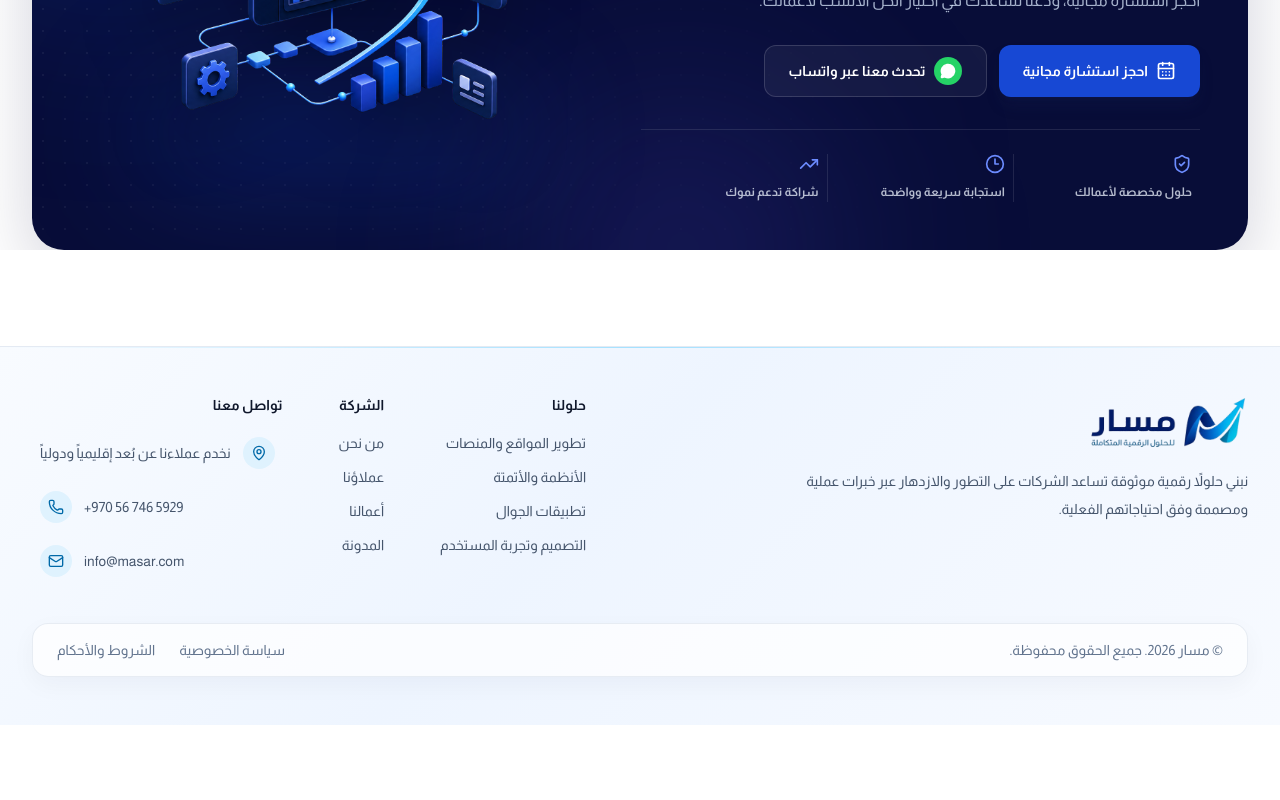
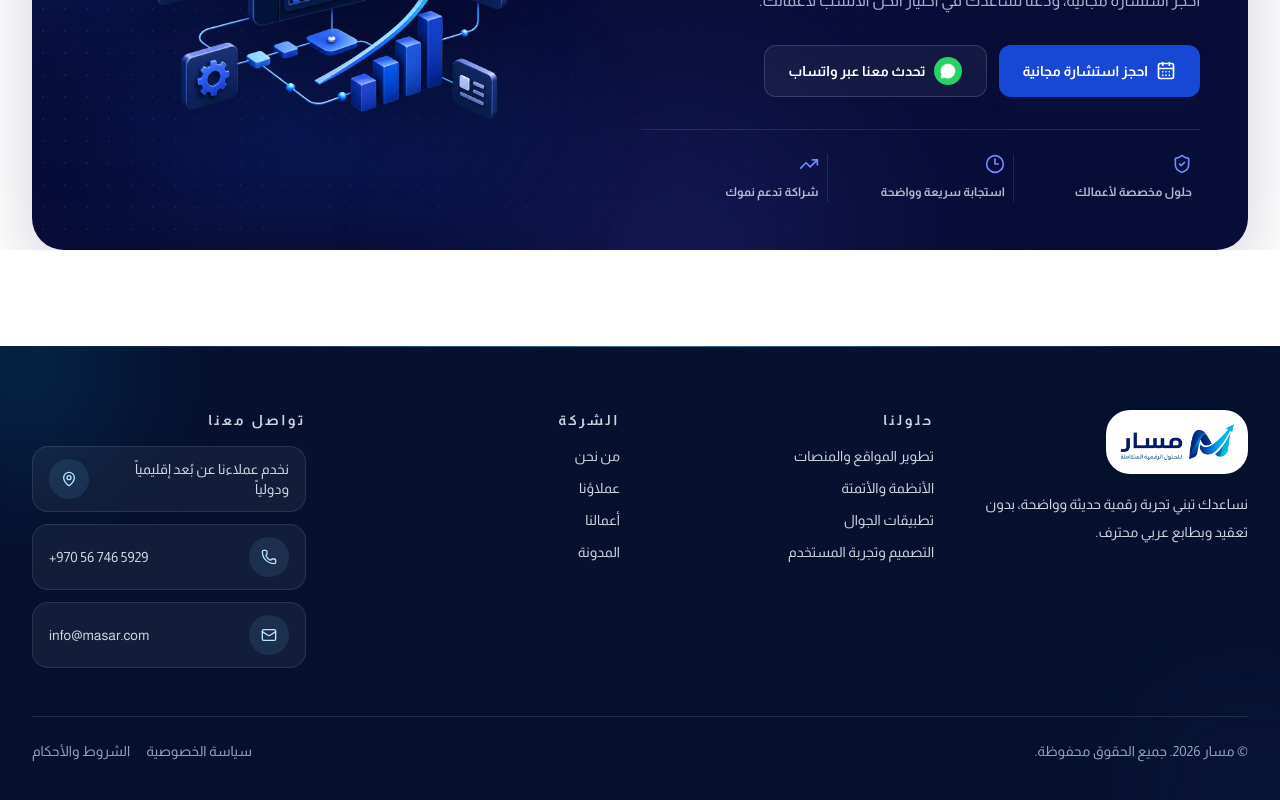
Before and after one commit to nabil-assi/masar_partner, a Next.js app: page /Website/about in a window 1280 px wide. Shown: the part 4682-5482 px from the top of the page. Before the commit the page ends 5407 px from the top, so only its background shows below. Built offline with nearby package versions, Linux system fonts and the light colour scheme.

Commit message:
add new modifies 2

```diff
--- a/src/app/globals.css
+++ b/src/app/globals.css
@@ -138,6 +138,32 @@ html {
   }
 }
 
+/* Reveal on scroll utilities */
+.reveal {
+  opacity: 0;
+  transform: translateY(18px) scale(0.995);
+  transition: opacity 700ms cubic-bezier(.2,.9,.2,1), transform 700ms cubic-bezier(.2,.9,.2,1);
+  will-change: opacity, transform;
+}
+
+.reveal.reveal-visible {
+  opacity: 1;
+  transform: translateY(0) scale(1);
+}
+
+/* small stagger helper when used via inline style -- optional */
+.reveal[data-reveal-delay] {
+  transition-delay: var(--reveal-delay, 0ms);
+}
+
+@media (prefers-reduced-motion: reduce) {
+  .reveal,
+  .reveal.reveal-visible {
+    transition: none !important;
+    transform: none !important;
+  }
+}
+
 @keyframes marquee {
   from {
     transform: translateX(0%);
--- a/src/app/layout.tsx
+++ b/src/app/layout.tsx
@@ -1,5 +1,6 @@
 // src/app/layout.tsx
 import "./globals.css";
+import RevealProvider from "../components/ui/RevealProvider";
 import { Almarai } from "next/font/google";
 import type { Metadata } from "next";
 
@@ -50,6 +51,7 @@ export default function RootLayout({
   return (
     <html lang="ar" dir="rtl" className={`${almarai.variable}`} suppressHydrationWarning>
       <body className="min-h-screen bg-white text-slate-950 vc-init" suppressHydrationWarning>
+        <RevealProvider />
         {children}
       </body>
     </html>
--- a/src/components/Website/home/Footer.tsx
+++ b/src/components/Website/home/Footer.tsx
@@ -68,37 +68,37 @@ export const Footer = () => {
 
   return (
     <>
-      <footer className="relative mt-24 overflow-hidden border-t border-slate-200/80 bg-[linear-gradient(135deg,_#f8fbff_0%,_#eef5ff_45%,_#f7faff_100%)] text-slate-700" dir="rtl">
-        <div className="absolute inset-x-0 top-0 h-px bg-gradient-to-r from-transparent via-sky-300/60 to-transparent" />
+      <footer className="relative mt-24 overflow-hidden bg-[#06112f] text-slate-100" dir="rtl">
+        <div className="absolute inset-x-0 top-0 h-px bg-gradient-to-r from-transparent via-sky-300/50 to-transparent" />
+        <div className="absolute -left-16 -top-16 h-44 w-44 rounded-full bg-sky-400/15 blur-3xl" />
+        <div className="absolute -right-16 -bottom-16 h-48 w-48 rounded-full bg-blue-950/25 blur-3xl" />
 
-        <div className="relative website-container py-10 sm:py-12">
-          <div className="flex flex-col gap-8 pb-8 lg:flex-row lg:items-start lg:justify-between lg:gap-10">
-            <div className="max-w-md">
-              <Link href="/" className="relative mb-4 flex h-14 w-40 transition-transform duration-300 hover:scale-[1.02]">
+        <div className="relative website-container py-16">
+          <div className="grid gap-10 lg:grid-cols-4">
+            <div className="space-y-4 text-right">
+              <Link href="/" className="inline-flex items-center rounded-3xl bg-white p-3 shadow-[0_20px_50px_rgba(0,0,0,0.08)]">
                 <Image
                   src="/icons/logo-web.png"
                   alt="مسار للحلول الرقمية"
-                  width={160}
-                  height={56}
-                  sizes="160px"
-                  className="object-contain object-right"
+                  width={176}
+                  height={64}
+                  sizes="176px"
+                  className="h-10 w-auto object-contain"
                 />
               </Link>
-
-              <p className="text-sm leading-7 text-slate-600">
-                نبني حلولاً رقمية موثوقة تساعد الشركات على التطور والازدهار عبر خبرات عملية ومصممة وفق احتياجاتهم الفعلية.
+              <p className="max-w-xs text-sm leading-7 text-slate-300">
+                نساعدك تبني تجربة رقمية حديثة وواضحة، بدون تعقيد وبطابع عربي محترف.
               </p>
             </div>
 
-            <div className="flex flex-col gap-8 sm:flex-row sm:gap-10 lg:gap-14">
-              <div>
-                <h3 className="mb-4 text-sm font-extrabold text-slate-900">حلولنا</h3>
-                <ul className="space-y-2.5">
-                  {servicesLinks.map((link, i) => (
-                    <li key={i}>
+            <div className="text-right">
+              <h3 className="mb-4 text-sm font-semibold uppercase tracking-[0.2em] text-slate-300">حلولنا</h3>
+              <ul className="space-y-3 text-sm text-slate-200/90">
+                {servicesLinks.map((link) => (
+                  <li key={link.label}>
                     <Link
                       href={link.href}
-                        className="text-sm text-slate-600 transition-colors hover:text-sky-700"
+                      className="transition hover:text-white"
                     >
                       {link.label}
                     </Link>
@@ -107,14 +107,14 @@ export const Footer = () => {
               </ul>
             </div>
 
-              <div>
-                <h3 className="mb-4 text-sm font-extrabold text-slate-900">الشركة</h3>
-                <ul className="space-y-2.5">
-                  {companyLinks.map((link, i) => (
-                    <li key={i}>
+            <div className="text-right">
+              <h3 className="mb-4 text-sm font-semibold uppercase tracking-[0.2em] text-slate-300">الشركة</h3>
+              <ul className="space-y-3 text-sm text-slate-200/90">
+                {companyLinks.map((link) => (
+                  <li key={link.label}>
                     <Link
                       href={link.href}
-                        className="text-sm text-slate-600 transition-colors hover:text-sky-700"
+                      className="transition hover:text-white"
                     >
                       {link.label}
                     </Link>
@@ -123,21 +123,19 @@ export const Footer = () => {
               </ul>
             </div>
 
-              <div>
-                <h3 className="mb-4 text-sm font-extrabold text-slate-900">تواصل معنا</h3>
-                <ul className="space-y-2.5">
+            <div className="text-right space-y-4">
+              <h3 className="text-sm font-semibold uppercase tracking-[0.2em] text-slate-300">تواصل معنا</h3>
+              <ul className="space-y-3 text-sm text-slate-200/90">
                 {contactItems.map((item) => (
                   <li key={item.label}>
                     <a
                       href={item.href}
-                        className="flex items-center gap-3 rounded-xl px-2 py-1.5 text-sm text-slate-600 transition-all duration-300 hover:bg-sky-50 hover:text-sky-700"
-                        dir={item.dir}
+                      className="flex items-center justify-between gap-3 rounded-2xl border border-white/10 bg-white/5 px-4 py-3 transition hover:border-white/20 hover:text-white"
+                      dir={item.dir ?? "rtl"}
                     >
-                        <span className="flex h-8 w-8 shrink-0 items-center justify-center rounded-full bg-sky-100 text-sky-700">
+                      <span className="max-w-[70%] text-right break-words">{item.label}</span>
+                      <span className="flex h-10 w-10 items-center justify-center rounded-full bg-sky-300/10 text-sky-200">
                         <item.icon className="h-4 w-4" />
-                        </span>
-                        <span className="break-words text-right" dir={item.dir}>
-                          {item.label}
                       </span>
                     </a>
                   </li>
@@ -145,19 +143,15 @@ export const Footer = () => {
               </ul>
             </div>
           </div>
-          </div>
 
-          <div className="mt-2 rounded-2xl border border-slate-200/80 bg-white/70 px-4 py-4 shadow-[0_8px_24px_rgba(15,23,42,0.04)] sm:px-6">
-            <div className="flex flex-col gap-4 text-sm sm:flex-row sm:items-center sm:justify-between">
-              <p className="text-slate-500">
-                © مسار {new Date().getFullYear()}. جميع الحقوق محفوظة.
-              </p>
-              <div className="flex flex-wrap items-center gap-x-6 gap-y-2">
-                {bottomLinks.map((link, i) => (
+          <div className="mt-12 border-t border-white/10 pt-6 text-sm text-slate-400 sm:flex sm:items-center sm:justify-between">
+            <p>© مسار {new Date().getFullYear()}. جميع الحقوق محفوظة.</p>
+            <div className="mt-3 flex flex-wrap items-center gap-4 sm:mt-0">
+              {bottomLinks.map((link) => (
                 <Link
-                    key={i}
+                  key={link.label}
                   href={link.href}
-                    className="text-slate-500 transition-colors hover:text-sky-700"
+                  className="transition hover:text-white"
                 >
                   {link.label}
                 </Link>
@@ -165,10 +159,8 @@ export const Footer = () => {
             </div>
           </div>
         </div>
-        </div>
       </footer>
 
-      {/* أزرار التواصل والرجوع للأعلى */}
       <AnimatePresence>
         <motion.a
           key="whatsapp-button"
@@ -210,7 +202,6 @@ export const Footer = () => {
             </motion.div>
           </motion.button>
         )}
-
       </AnimatePresence>
     </>
   );
--- /dev/null
+++ b/src/components/ui/RevealProvider.tsx
@@ -0,0 +1,39 @@
+"use client";
+
+import { useEffect } from "react";
+
+export default function RevealProvider() {
+  useEffect(() => {
+    if (typeof window === "undefined") return;
+
+    const observer = new IntersectionObserver(
+      (entries) => {
+        entries.forEach((entry) => {
+          const el = entry.target as HTMLElement;
+          if (entry.isIntersecting) {
+            el.classList.add("reveal-visible");
+            // once visible, unobserve to avoid further work
+            observer.unobserve(el);
+          }
+        });
+      },
+      {
+        root: null,
+        rootMargin: "0px 0px -8% 0px",
+        threshold: 0.08,
+      }
+    );
+
+    const els = Array.from(document.querySelectorAll<HTMLElement>(".reveal"));
+    els.forEach((el) => {
+      // allow simple stagger using data-delay attribute (ms)
+      const delay = el.getAttribute("data-reveal-delay");
+      if (delay) el.style.setProperty("--reveal-delay", `${delay}ms`);
+      observer.observe(el);
+    });
+
+    return () => observer.disconnect();
+  }, []);
+
+  return null;
+}
```
Lines whose indentation alone changed are shown as unchanged.
